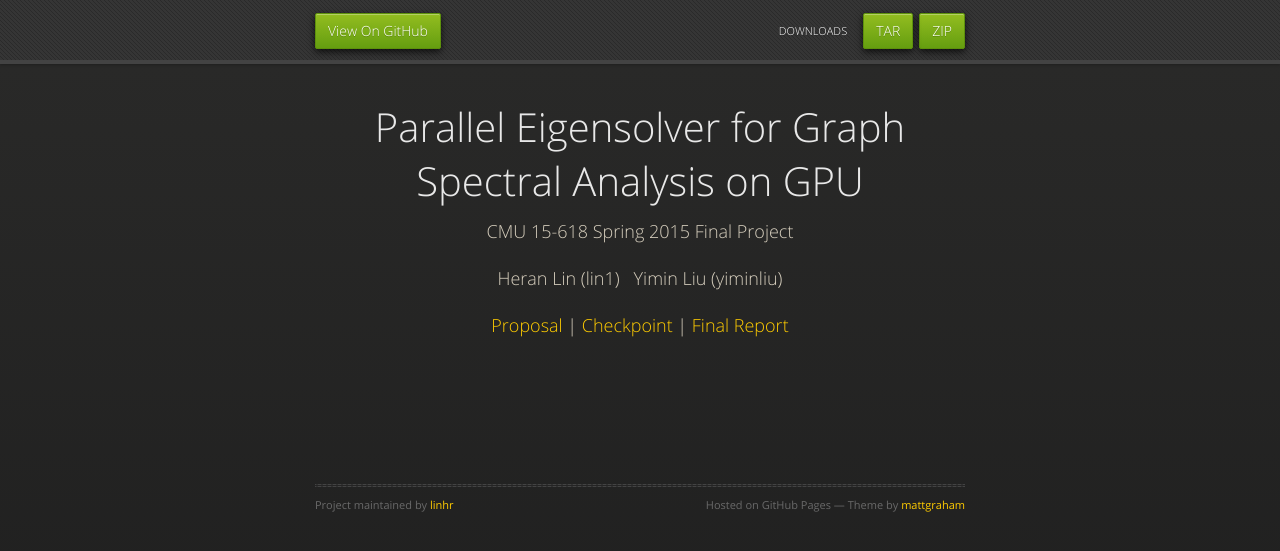
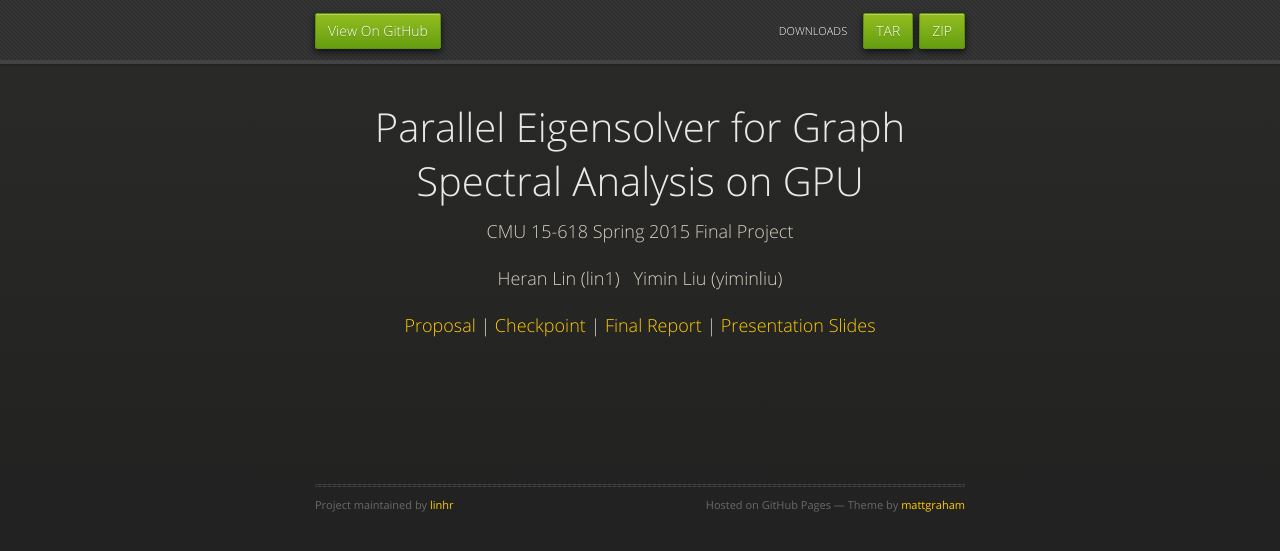
Before and after one commit to linhr/15618, a Jekyll site: the page built from index.md, in a window 1280 px wide. Shown: the top 551 px of the page. Built offline with Jekyll 4.4.1, drawn with Linux system fonts in a browser that asks for light colours; nearby versions of some CDN libraries; Markdown is read by kramdown in place of the engine named in the settings.

Commit message:
Add presentation slides

```diff
--- a/_layouts/index.html
+++ b/_layouts/index.html
@@ -34,7 +34,7 @@
           <h1>Parallel Eigensolver for Graph Spectral Analysis on GPU</h1>
           <p>CMU 15-618 Spring 2015 Final Project</p>
           <p>Heran Lin (lin1) &nbsp; Yimin Liu (yiminliu)</p>
-          <p><a href="{{site.baseurl}}/proposal">Proposal</a> | <a href="{{site.baseurl}}/checkpoint">Checkpoint</a> | <a href="{{site.baseurl}}/final">Final Report</a></p>
+          <p><a href="{{site.baseurl}}/proposal">Proposal</a> | <a href="{{site.baseurl}}/checkpoint">Checkpoint</a> | <a href="{{site.baseurl}}/final">Final Report</a> | <a href="{{site.baseurl}}/assets/slides.pdf">Presentation Slides</a></p>
         </div>
 
         <div class="content">
```
Also changed, not shown: 1 other file.
